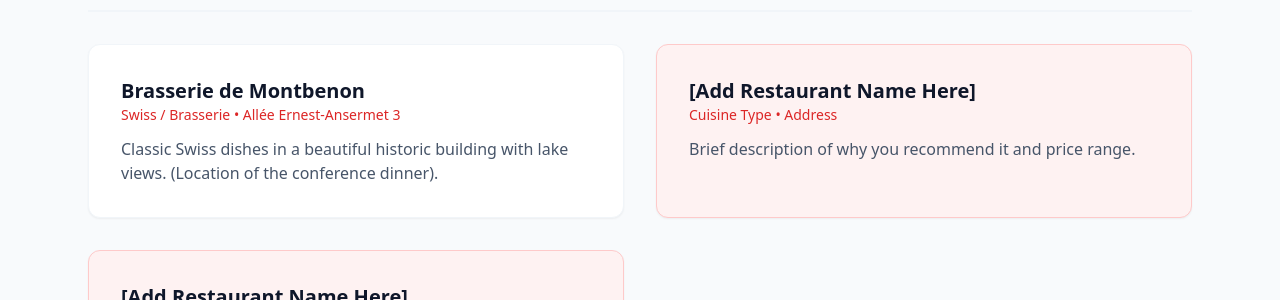
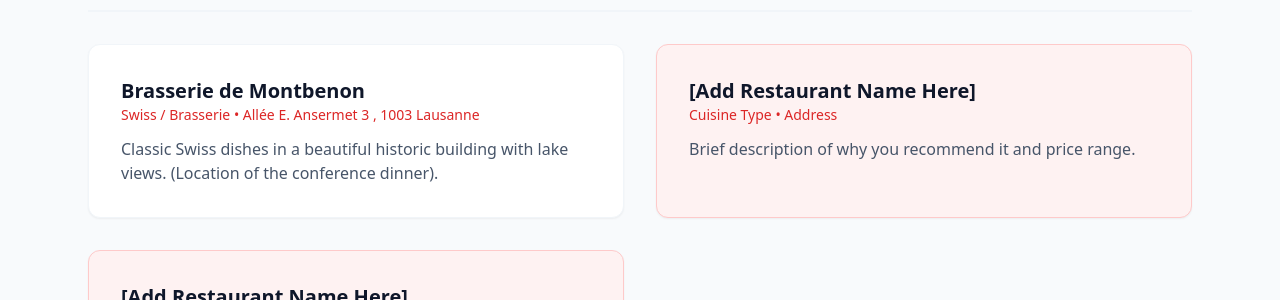
Before and after one commit to tomfparker/QIC-group-web, a Jekyll site: the page workshop2026/index.html, which Jekyll copies as it is, in a window 1280 px wide and 900 px high, scrolled down 2568 px. Shown: the part 155-455 px from the top of the window. Built offline with Jekyll 4.4.1, drawn with Linux system fonts in a browser that asks for light colours; nearby versions of some CDN libraries.

Commit message:
Add Workshop2026

```diff
--- a/workshop2026/index.html
+++ b/workshop2026/index.html
@@ -86,7 +86,7 @@
         <div class="grid grid-cols-1 md:grid-cols-2 gap-8">
             <div class="bg-white p-8 rounded-xl shadow-sm border border-slate-100 hover:shadow-md transition-shadow duration-300">
                 <h4 class="font-bold text-xl text-slate-900">Brasserie de Montbenon</h4>
-                <p class="text-sm font-medium text-red-600 mb-3">Swiss / Brasserie • Allée Ernest-Ansermet 3</p>
+                <p class="text-sm font-medium text-red-600 mb-3">Swiss / Brasserie • Allée E. Ansermet 3 , 1003 Lausanne</p>
                 <p class="text-slate-600">Classic Swiss dishes in a beautiful historic building with lake views. (Location of the conference dinner).</p>
             </div>
             <div class="bg-red-50 p-8 rounded-xl shadow-sm border border-red-200">
```
